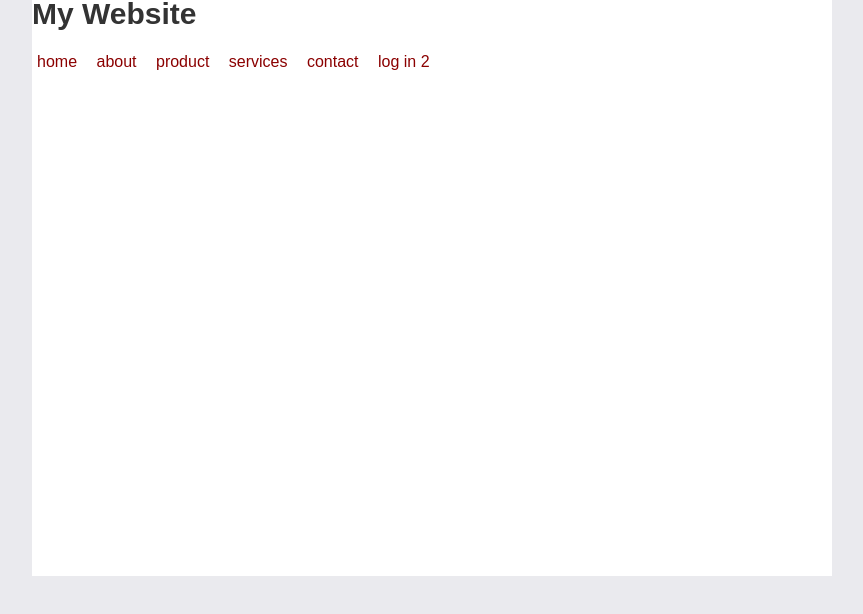
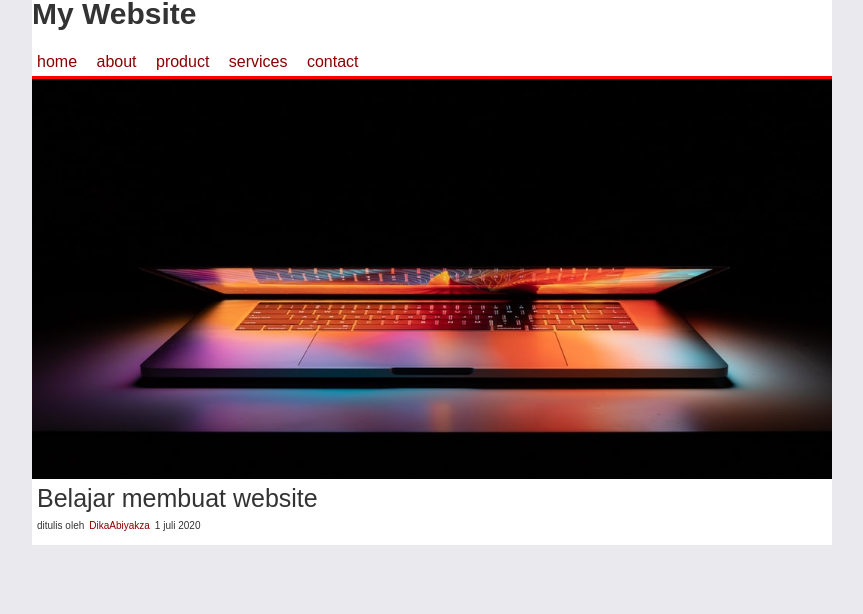
Before and after one commit to dikaabiyakza/latihangit, a plain HTML site: page latihanwebsite.html in a window 1280 px wide. Shown: the whole page, without its empty margins (208-1071 px from the left). Drawn offline with Linux system fonts and the light colour scheme.

Commit message:
belajar web

```diff
--- a/latihanwebsite.css
+++ b/latihanwebsite.css
@@ -60,6 +60,7 @@ body {
 
 header {
     padding: 20px;
+    padding-bottom: 10px;
 }
 
 .header .judul {
@@ -80,14 +81,29 @@ header {
     padding: 5px;
 }
 
+.content {
+    padding: 5px;
+}
+
 .header a:hover {
     background-color: lightseagreen;
     color:white;
 }
 
 .herro {
-    width: 100%;
-    height: 500px;
+    height: 400px;
     background-image: url("images/laptop.jpg.jpg");
+    background-size: cover;
+    border-top: 3px solid red;
+    border-bottom: white;
 
 }
+
+.content h2 {
+    font-family: inherit;
+    font-size: 25px;
+}
+
+.content .penulis {
+    font-size: 10px;
+}
--- a/latihanwebsite.html
+++ b/latihanwebsite.html
@@ -16,10 +16,12 @@
                 <li><a href="#">product</a></li>
                 <li><a href="#">services</a></li>
                 <li><a href="#">contact</a></li>
-                <li><a href="#">log in 2</a>
-                </li>
             </ul>
             <div class="herro"></div>
+            <div class="content">
+                <h2>Belajar membuat website</h2>
+                <p class="penulis">ditulis oleh<a>DikaAbiyakza</a>1 juli 2020</p>
+            </div>
         </div>
     </div>
 </body>
```
Also changed, not shown: images/laptop.jpg.jpg (added).
